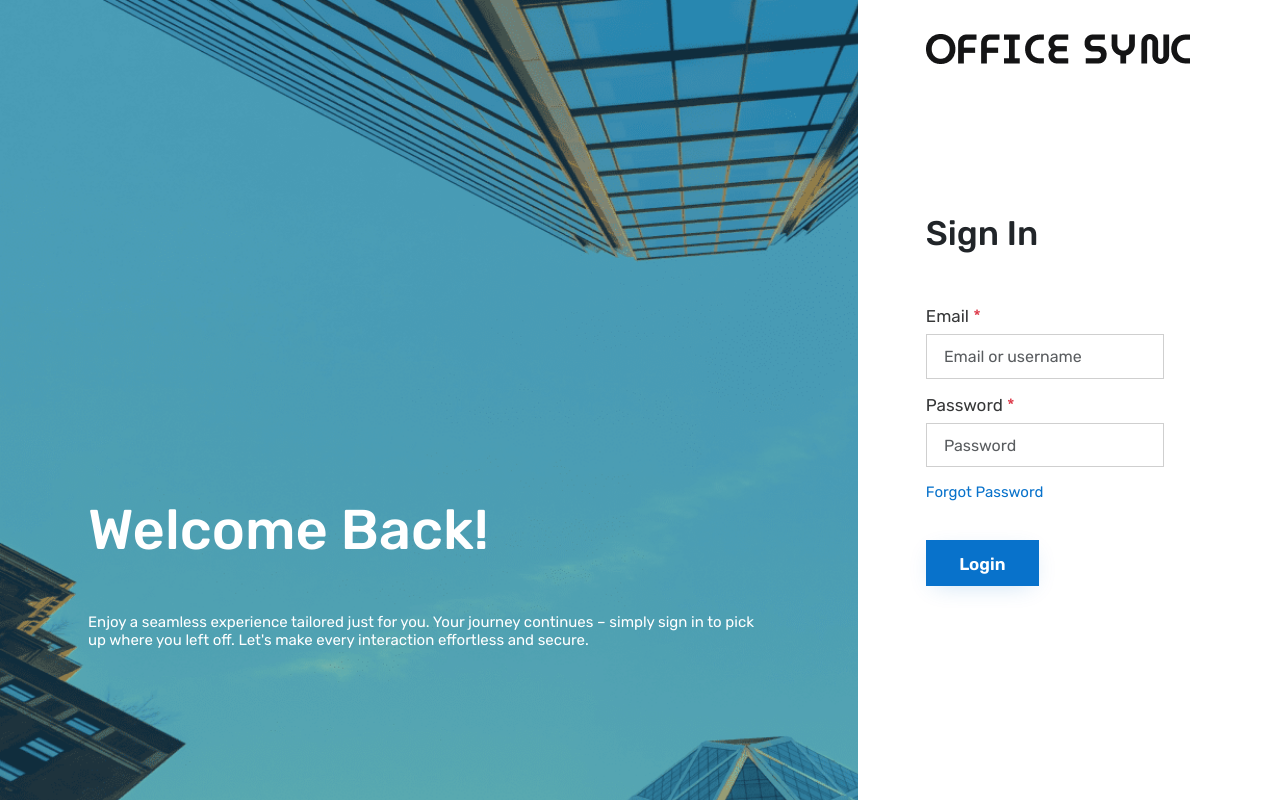
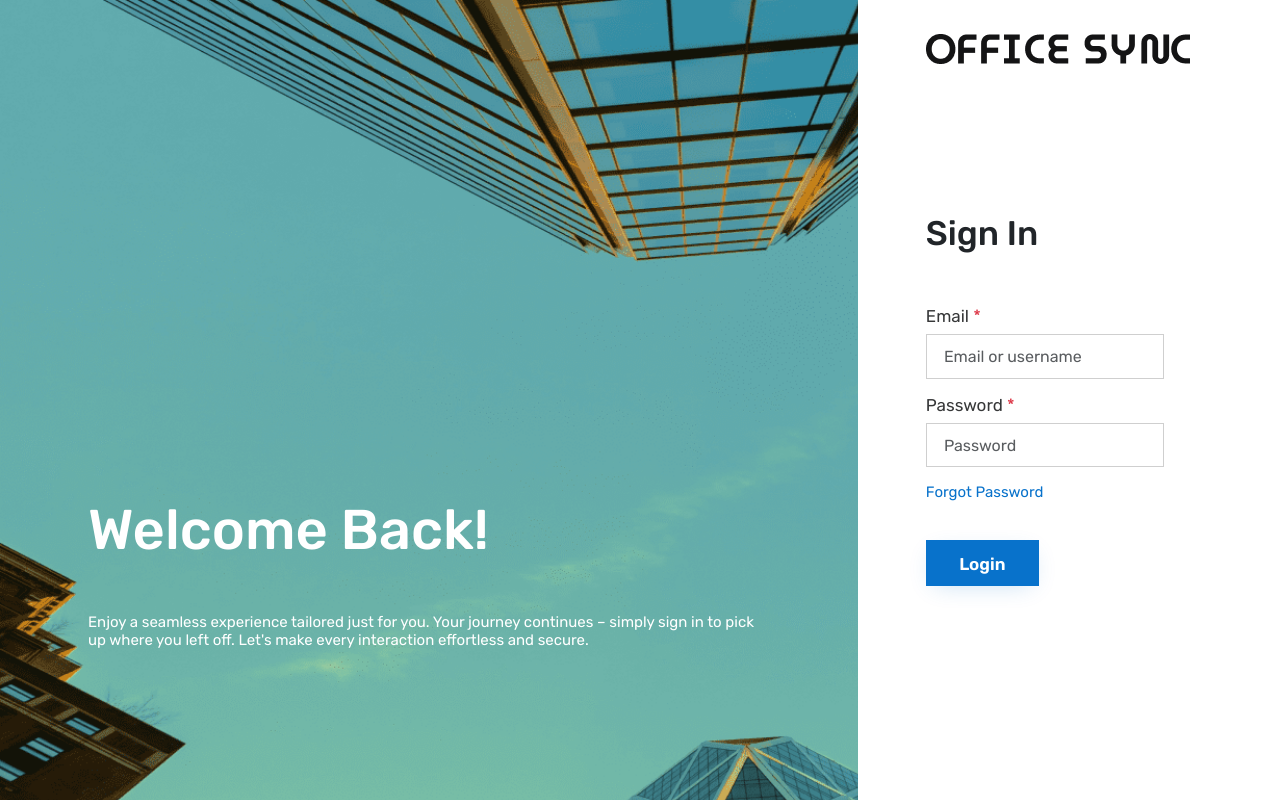
Before and after one commit to developerarjun/officesync-ui-react, a React (Vite) app: page / in a window 1280 px wide. Built offline with nearby package versions, Linux system fonts and the light colour scheme.

Commit message:
Refactor css for login banner

```diff
--- a/src/scss/components/_banner.scss
+++ b/src/scss/components/_banner.scss
@@ -6,11 +6,12 @@
     &:after {
         content: '';
         background-color: $primary-05;
-        width: 100%;
-        height: 100%;
+        // width: 100%;
+        // height: 100%;
         opacity: 0.7;
         position: absolute;
-        top: 0;
+        bottom: 0;
+        // top: 0;
         left: 0;
         z-index: 0;
     }
```
